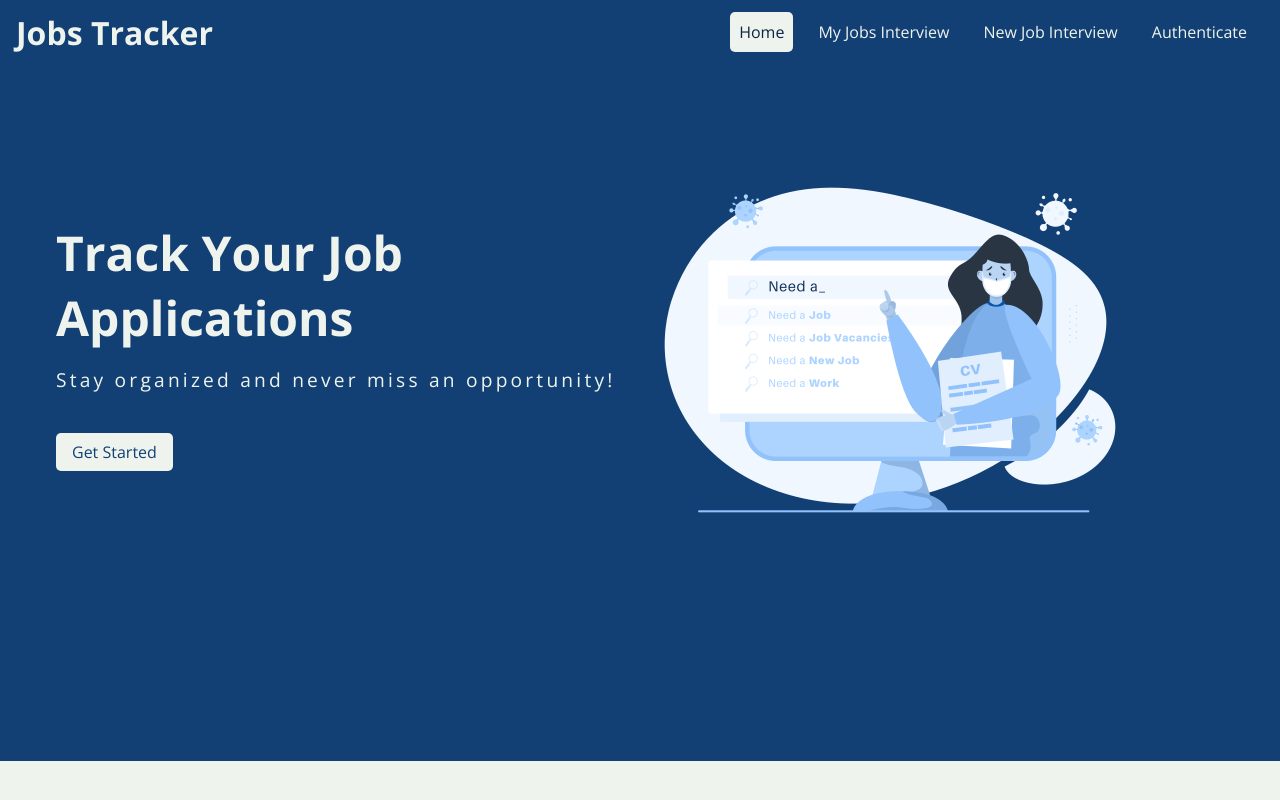
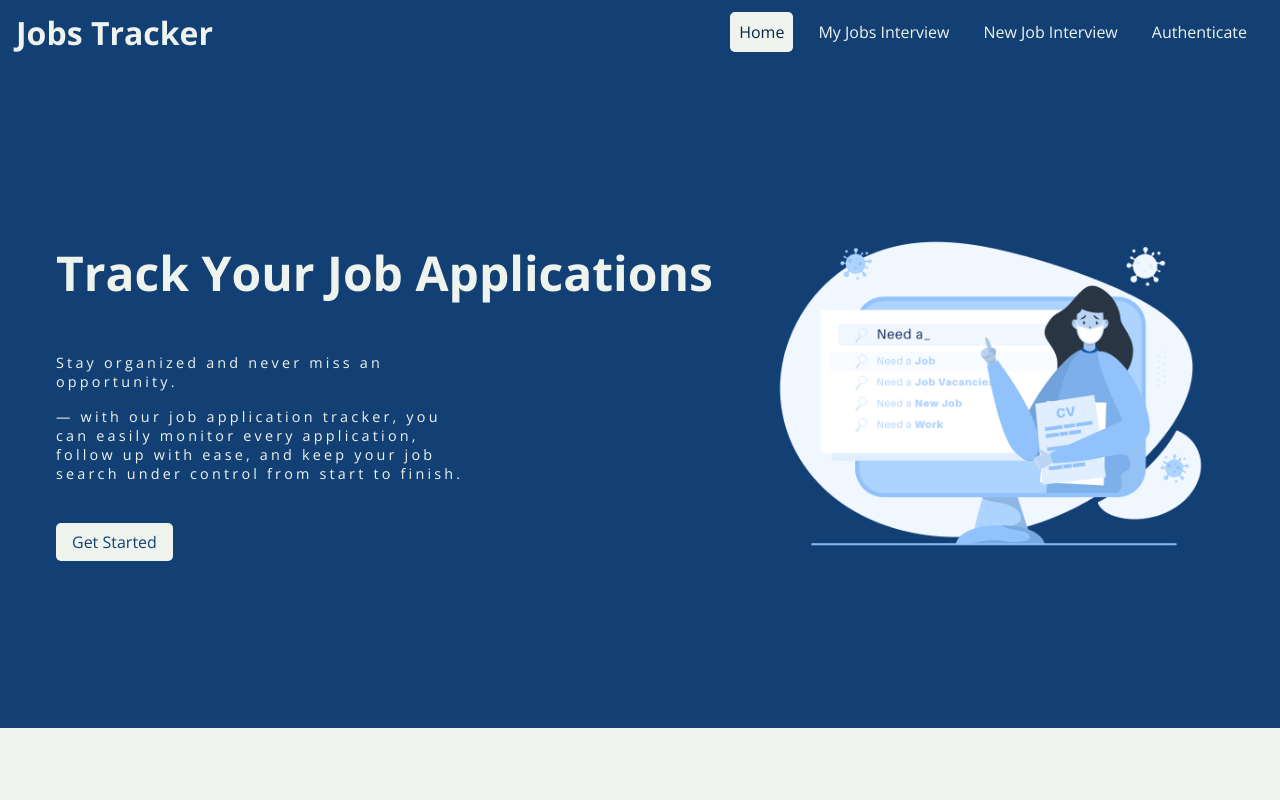
Before and after one commit to FedericoPiazzolla/job-tracker-mern, a React (Vite) app in the folder client/: page / in a window 1280 px wide. Built offline with nearby package versions, Linux system fonts and the light colour scheme.

Commit message:
add: hero Component

```diff
--- a/client/src/jobs/components/Hero.jsx
+++ b/client/src/jobs/components/Hero.jsx
@@ -9,8 +9,15 @@ const Hero = () => {
         <div className="hero-wrap">
           <div className="hero-content">
             <h1>Track Your Job Applications</h1>
-            <p>Stay organized and never miss an opportunity!</p>
-            <a href="/auth" className="btn-hero">
+            <p>
+              Stay organized and never miss an opportunity.
+              <span className="hero-description">
+                — with our job application tracker, you can easily monitor every
+                application, follow up with ease, and keep your job search under
+                control from start to finish.
+              </span>
+            </p>
+            <a href="" className="btn-hero">
               Get Started
             </a>
           </div>
--- a/client/src/jobs/components/style/Hero.css
+++ b/client/src/jobs/components/style/Hero.css
@@ -10,25 +10,28 @@
 .hero-wrap {
   display: flex;
   justify-content: center;
-  align-items: flex-start;
+  align-items: center;
   flex-direction: column;
-  position: relative;
 }
 
 .hero-content {
-  width: 50%;
+  width: 100%;
   color: var(--background-color);
-
 }
 
 .hero-content h1 {
   font-size: 3rem;
-  margin-bottom: 1rem;
+  margin-bottom: 3rem;
 }
 .hero-content p {
-  font-size: 1.2rem;
+  font-size: .9rem;
   letter-spacing: 0.2rem;
   margin-bottom: 3rem;
+}
+
+.hero-description {
+  padding-top: 1rem;
+  display: block;
 }
 .hero-content a {
   text-decoration: none;
@@ -40,8 +43,7 @@
 }
 
 .hero-image {
-  width: 50%;
-
+  display: none;
 }
 
 @media (min-width: 768px) {
@@ -50,11 +52,15 @@
   }
 
   .hero-image {
-  width: 50%;
-  transform: translateY(-60px); /* Sposta verso l'alto */
+    display: block;
+    width: 40%;
+  }
+
+  .hero-content {
+    width: 60%;
+  }
+
+  .hero-content p {
+    width: 60%;
+  }
 }
-
-.hero-content {
-  transform: translateY(60px); /* Sposta verso il basso */
-}
-}
```
